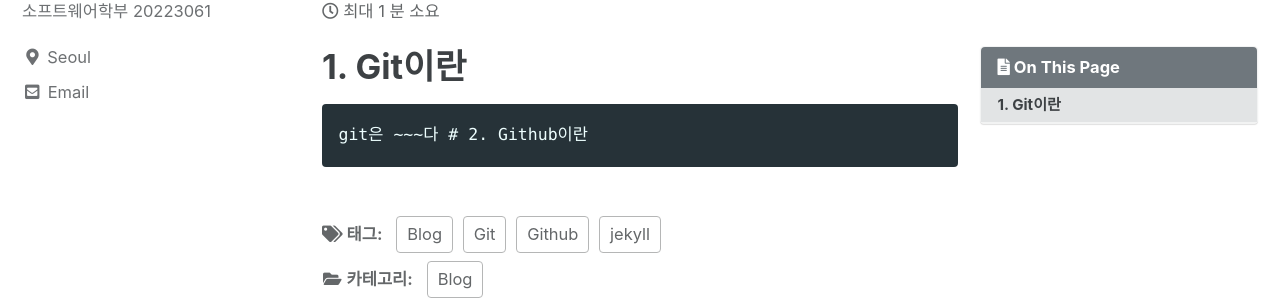
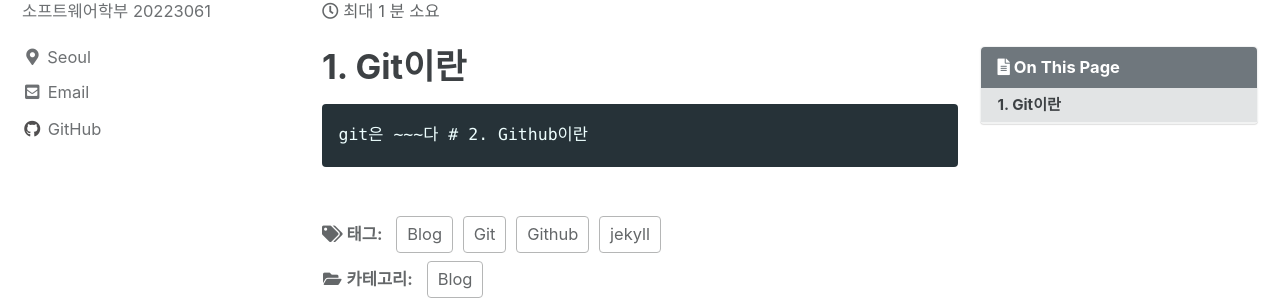
Before and after one commit to janeny117/1004jaein.github.io, a Jekyll site: the page built from _posts/2022-11-30-git&github.md, in a window 1280 px wide. Shown: the part 155-462 px from the top of the page. Built offline with Jekyll 4.4.1, drawn with Linux system fonts in a browser that asks for light colours; cached includes are drawn as plain includes; comment, search, counter and statistics services are not loaded.

Commit message:
Update _config.yml

```diff
--- a/_config.yml
+++ b/_config.yml
@@ -21,7 +21,7 @@ title_separator          : "-"
 subtitle                 : # site tagline that appears below site title in masthead
 name                     : "김재인"
 description              : "소프트웨어 학부 20223061"
-url                      : # the base hostname & protocol for your site e.g. "https://1004jaein.github.io"
+url                      : "https://1004jaein.github.io"
 baseurl                  : # the subpath of your site, e.g. "/blog"
 repository               : "1004jaein/1004jaein.github.io" # GitHub username/repo-name e.g. "mmistakes/minimal-mistakes"
 teaser                   : # path of fallback teaser image, e.g. "/assets/images/500x300.png"
@@ -112,21 +112,21 @@ author:
   links:
     - label: "Email"
       icon: "fas fa-fw fa-envelope-square"
-      url: "jsja031017@kookmin.ac.kr"
-    - label: "Website"
-      icon: "fas fa-fw fa-link"
+      url: mailto:jsja031017@kookmin.ac.kr
+    #- label: "Website"
+     # icon: "fas fa-fw fa-link"
       # url: "https://your-website.com"
-    - label: "Twitter"
-      icon: "fab fa-fw fa-twitter-square"
+    #- label: "Twitter"
+     # icon: "fab fa-fw fa-twitter-square"
       # url: "https://twitter.com/"
-    - label: "Facebook"
-      icon: "fab fa-fw fa-facebook-square"
+    #- label: "Facebook"
+     # icon: "fab fa-fw fa-facebook-square"
       # url: "https://facebook.com/"
     - label: "GitHub"
       icon: "fab fa-fw fa-github"
-      # url: "https://github.com/"
+      url: "https://github.com/1004jaein"
     - label: "Instagram"
-      icon: "fab fa-fw fa-instagram"
+      #icon: "fab fa-fw fa-instagram"
       # url: "https://instagram.com/"
 
 # Site Footer
```
